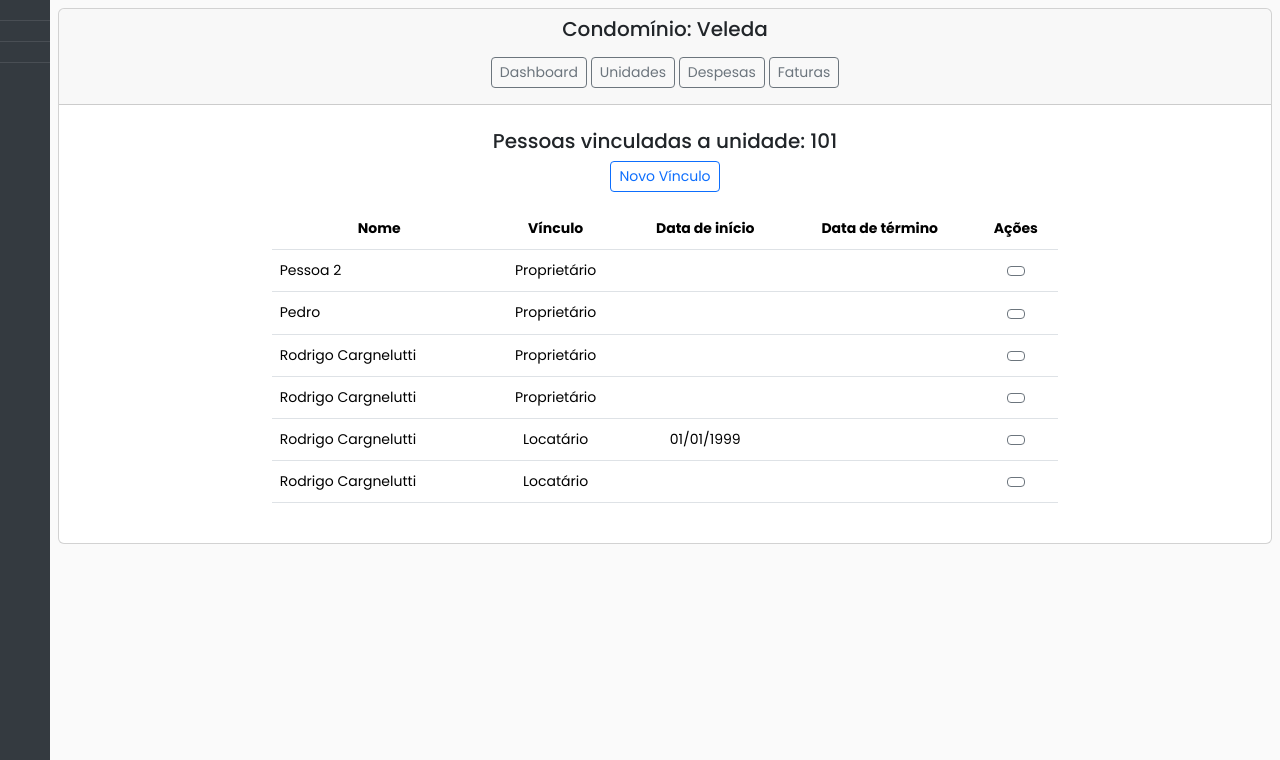
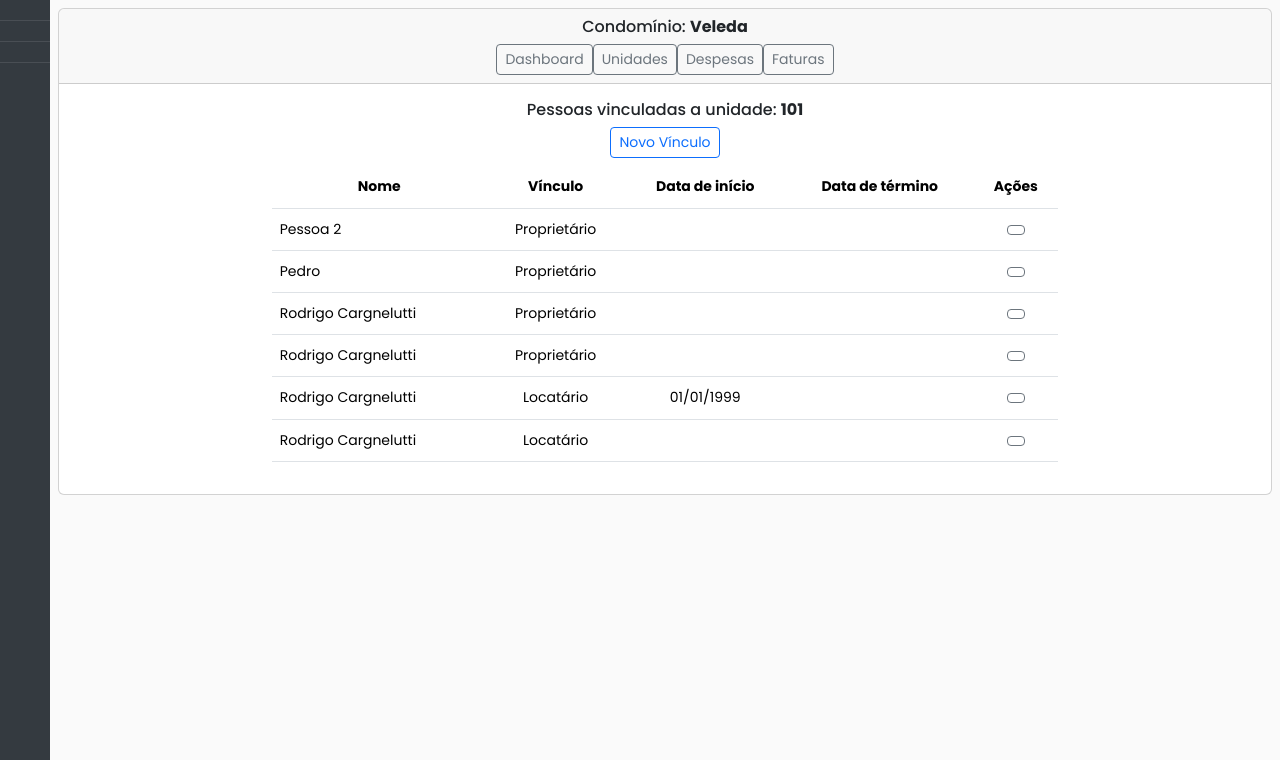
Before and after one commit to rcargnelutti/DesSof_UNIPAMPA, a Django app: page /condominios/pessoa_unidade_list/1/ in a window 1280 px wide. Shown: the part 47-807 px from the top of the page. Run offline with Django 4.2, Linux system fonts and the light colour scheme; data comes from the database, SQL or seed files in the repository; some libraries are stand-ins or nearby versions.

Commit message:
melhorias utilizando - d-flex justify-content-center

```diff
--- a/condominio/templates/condominio/pessoa_unidade_list.html
+++ b/condominio/templates/condominio/pessoa_unidade_list.html
@@ -4,9 +4,11 @@
 
 {% block content %}
   <div class="card">
-    <div class="card-header text-center">
-      <h5><span>Condomínio: {{ unidade.condominio.nome }} </span></h5>
-      <div class="col-8 m-auto pt-2 pb-2 text-center">
+    <div class="card-header">
+      <div class="text-center">
+        <h6>Condomínio: <strong> {{unidade.condominio.nome}} </strong><h6>
+      </div>
+      <div class="d-flex justify-content-center">
         <a href="{% url 'condominio:gestao' condominio_id=unidade.condominio.id %}" class="btn btn-outline-secondary btn-sm">Dashboard</a>
         <a href="{% url 'condominio:unidade_list' unidade.condominio.id %}" class="btn btn-outline-secondary btn-sm">Unidades</a>
         <a href="" class="btn btn-outline-secondary btn-sm">Despesas</a>
@@ -14,11 +16,13 @@
       </div>
     </div>
     <div class="card-body">
-      <div class="col-8 m-auto pt-2 pb-2 text-center" >
-        <h5>Pessoas vinculadas a unidade: {{unidade.nome}} </h5>
-        <a href="{% url 'condominio:pessoa_unidade_create' unidade_id=unidade.id %}" class="btn btn-outline-primary btn-sm"> <span class="fas fa-plus"></span> Novo Vínculo</a>
+      <div class="col-8 m-auto text-center" >
+        <div class="text-center">
+          <h6>Pessoas vinculadas a unidade: <strong> {{unidade.nome}} </strong><h6>
+            <a href="{% url 'condominio:pessoa_unidade_create' unidade_id=unidade.id %}" class="btn btn-outline-primary btn-sm"> <span class="fas fa-plus"></span> Novo Vínculo</a>
+        </div>
       </div>
-      <div class="col-8 m-auto pt-2 pb-2 text-center">
+      <div class="col-8 m-auto text-center">
         <table class="table">
           <thead class="thead-dark">
             <tr style="text-align: center">
```
Also changed, not shown: condominio/templates/condominio/pessoa_unidade_form.html (+8 -4 lines).
